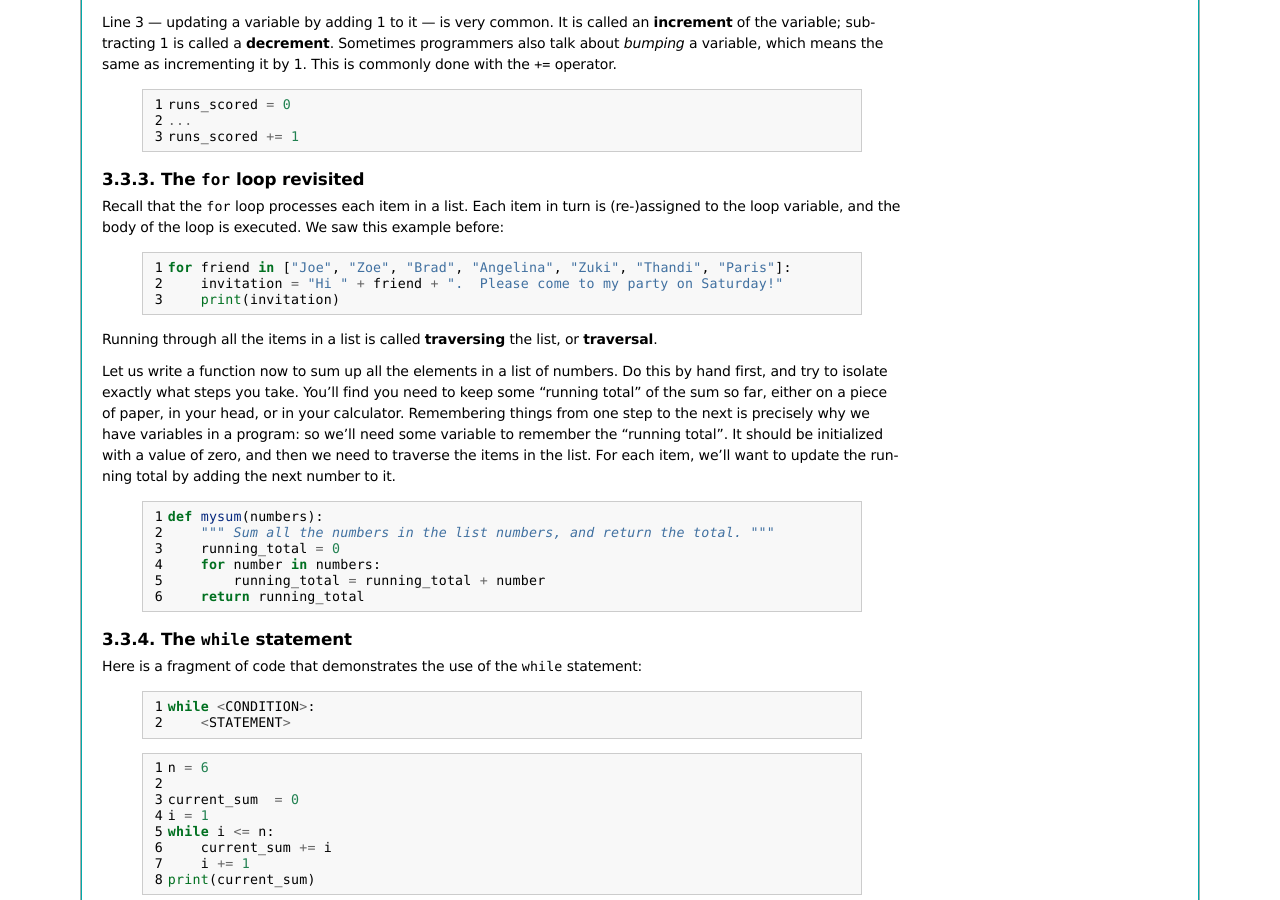
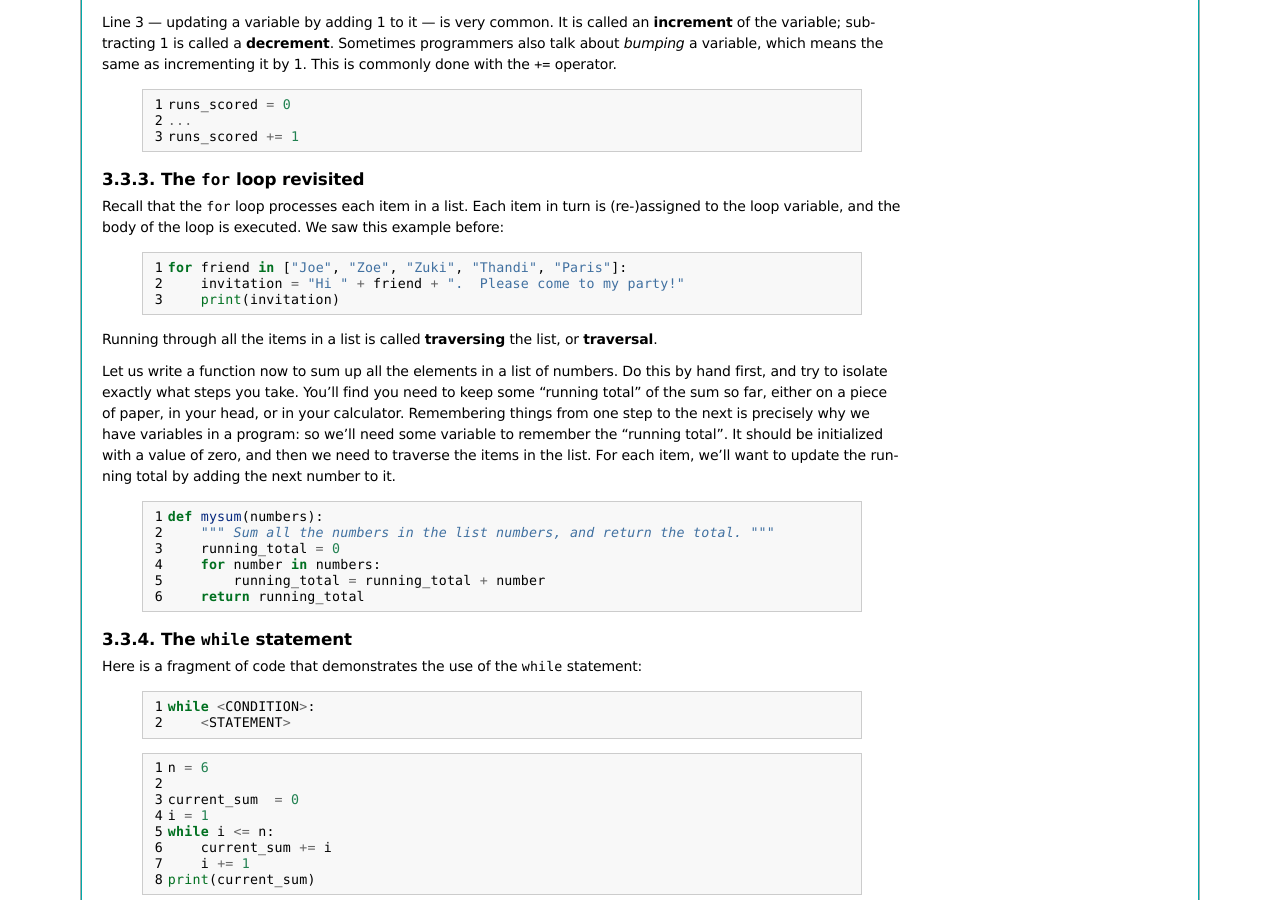
Before and after one commit to HowToThink/HowToThink, a Sphinx documentation site: the page built from source/PvL_03.rst, in a window 1280 px wide and 900 px high, scrolled down 17510 px. Built offline with Sphinx 7.4.7, drawn with Linux system fonts in a browser that asks for light colours; formulas are drawn with MathJax 3.

Commit message:
Fix a second occurrence of the loop fixed before

```diff
--- a/source/PvL_03.rst
+++ b/source/PvL_03.rst
@@ -1165,8 +1165,8 @@
     .. sourcecode:: python
         :linenos:
 
-        for friend in ["Joe", "Zoe", "Brad", "Angelina", "Zuki", "Thandi", "Paris"]:
-            invitation = "Hi " + friend + ".  Please come to my party on Saturday!"
+        for friend in ["Joe", "Zoe", "Zuki", "Thandi", "Paris"]:
+            invitation = "Hi " + friend + ".  Please come to my party!"
             print(invitation)
 
 Running through all the items in a list is called **traversing** the list,
```
